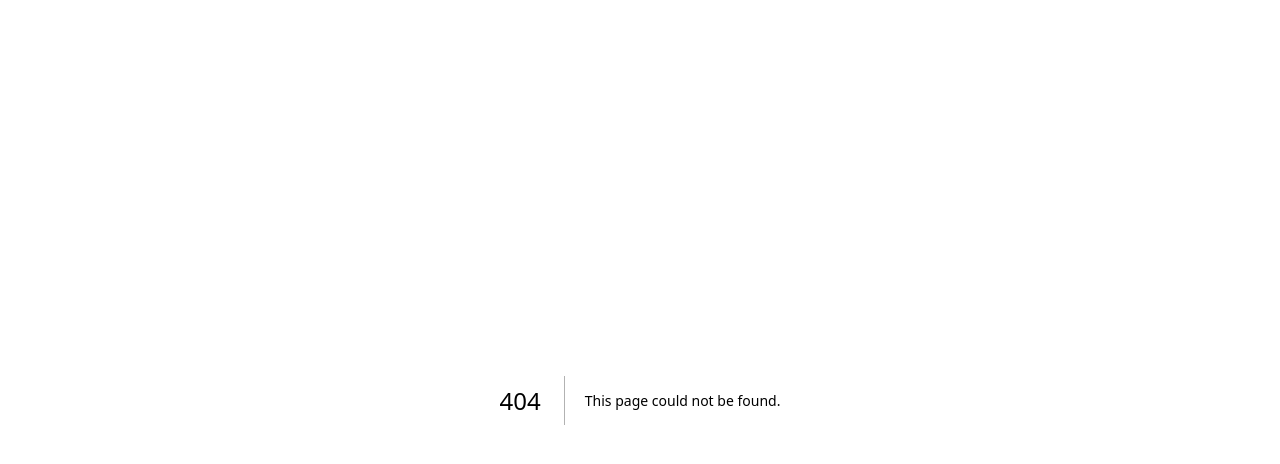
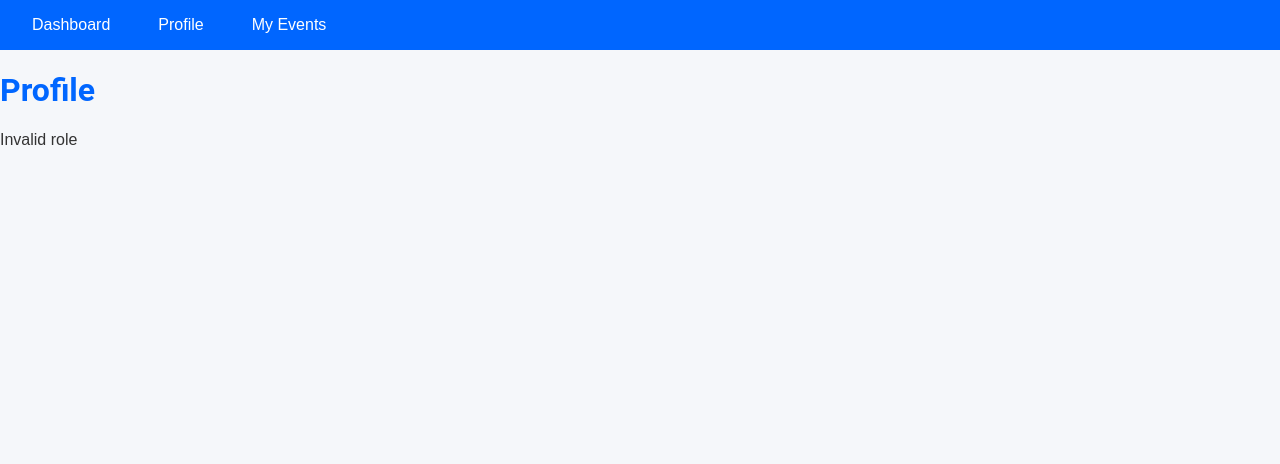
Before and after one commit to VismayGajera112/Assignment, a Next.js app in the folder frontend/: page /profile in a window 1280 px wide. Before the commit this address had no page. Shown: the top 464 px of the page. Built offline with nearby package versions, Linux system fonts and the light colour scheme.

Commit message:
Add Navbar and Profile components; update dashboard layout

```diff
--- a/frontend/components/AuthForm.tsx
+++ b/frontend/components/AuthForm.tsx
@@ -22,7 +22,7 @@ const AuthForm = ({ type }: { type: 'login' | 'register' | 'reset-password' }) =
         await handleLogin(email, password);
         router.push('/dashboard');
       } else if (type === 'register') {
-        await handleRegister(email, password, role); // Assuming 'viewer' as default role
+        await handleRegister(email, password, role);
         router.push('/auth/login');
       } else if (type === 'reset-password') {
         await handleResetPassword(email);
--- /dev/null
+++ b/frontend/components/Navbar.tsx
@@ -0,0 +1,70 @@
+import Link from "next/link";
+import { useEffect, useState } from "react";
+import "../styles/globals.css";
+
+const decodeRole = (token: string): string => {
+  try {
+    const base64Payload = token.split(".")[1];
+    const decoded = JSON.parse(atob(base64Payload));
+    return decoded?.role || "";
+  } catch {
+    return "";
+  }
+};
+
+const Navbar: React.FC = () => {
+  const [role, setRole] = useState("");
+
+  useEffect(() => {
+    const token = localStorage.getItem("token");
+    if (token) {
+      setRole(decodeRole(token));
+    }
+  }, []);
+
+  return (
+    <nav className="navbar">
+      <ul className="navList">
+        {role === "organizer" ? (
+          <>
+            <li className="navItem">
+              <Link href="/dashboard" className="navLink">
+              Dashboard
+              </Link>
+            </li>
+            <li className="navItem">
+              <Link href="/dashboard/events" className="navLink">
+              Events
+              </Link>
+            </li>
+            <li className="navItem">
+              <Link href="/profile" className="navLink">
+              Profile
+              </Link>
+            </li>
+          </>
+        ) : (
+          <>
+          <li className="navItem">
+              <Link href="/dashboard" className="navLink">
+              Dashboard
+              </Link>
+            </li>
+            <li className="navItem">
+              <Link href="/profile" className="navLink">
+                Profile
+              </Link>
+            </li>
+            <li className="navItem">
+              <Link href="/events" className="navLink">
+                My Events
+              </Link>
+            </li>
+          </>
+        )}
+      </ul>
+    </nav>
+  );
+};
+
+export default Navbar;
--- /dev/null
+++ b/frontend/components/Profile.tsx
@@ -0,0 +1,44 @@
+import React, { useEffect, useState } from 'react';
+
+const decodeRole = (token: string): string => {
+    try {
+      const base64Payload = token.split(".")[1];
+      const decoded = JSON.parse(atob(base64Payload));
+      return decoded?.role || "";
+    } catch {
+      return "";
+    }
+  };
+
+const Profile: React.FC = () => {
+    const [role, setRole] = useState("");
+
+      useEffect(() => {
+        const token = localStorage.getItem("token");
+        if (token) {
+          setRole(decodeRole(token));
+        }
+      }, []);
+
+    const renderProfileContent = () => {
+        switch (role) {
+            case 'viewer':
+                return <p>Welcome, Viewer! You can browse the content.</p>;
+            case 'admin':
+                return <p>Welcome, Admin! You have full access to the system.</p>;
+            case 'organizer':
+                return <p>Welcome, Organizer! You can manage events and content.</p>;
+            default:
+                return <p>Invalid role</p>;
+        }
+    };
+
+    return (
+        <div>
+            <h1>Profile</h1>
+            {renderProfileContent()}
+        </div>
+    );
+};
+
+export default Profile;
--- a/frontend/pages/dashboard/events.tsx
+++ b/frontend/pages/dashboard/events.tsx
@@ -1,8 +1,10 @@
+import Navbar from '../../components/Navbar';
 import EventManagement from '../../components/EventManagement';
 
 const EventsPage = () => {
   return (
     <div style={{ padding: '20px' }}>
+      <Navbar />
       <EventManagement />
     </div>
   );
--- /dev/null
+++ b/frontend/pages/profile.tsx
@@ -0,0 +1,14 @@
+import React from 'react';
+import Profile from '@/components/Profile';
+import Navbar from '@/components/Navbar';
+
+const ProfilePage: React.FC = () => {
+    return (
+        <div>
+            <Navbar />
+            <Profile />
+        </div>
+    );
+};
+
+export default ProfilePage;
--- a/frontend/styles/globals.css
+++ b/frontend/styles/globals.css
@@ -10,7 +10,7 @@
 
 body {
   font-family: 'Arial', sans-serif;
-    background-color: linear-gradient(135deg, #FFC371, #FF5F6D);
+  background-color: var(--background-color);
   margin: 0;
   padding: 0;
   color: var(--text-color);
@@ -41,3 +41,48 @@
 button:hover {
   background-color: var(--accent-color);
 }
+
+/* Navbar styles */
+.navbar {
+  background-color: var(--primary-color);
+  padding: 1rem;
+  display: flex;
+  justify-content: space-between;
+  align-items: center;
+}
+
+.navList {
+  list-style: none;
+  display: flex;
+  gap: 1rem;
+  margin: 0;
+  padding: 0;
+}
+
+.navItem {
+  margin: 0;
+}
+
+.navLink {
+  color: white;
+  text-decoration: none;
+}
+
+.navLink:hover {
+  text-decoration: underline;
+}
+
+.navbar a {
+  color: white;
+  text-decoration: none;
+  margin: 0 1rem;
+}
+
+.navbar a:hover {
+  text-decoration: underline;
+}
+
+.navbar .logo {
+  font-size: 1.5rem;
+  font-weight: bold;
+}
```
Also changed, not shown: frontend/components/EventManagement.tsx (+114 -16 lines), frontend/pages/dashboard/index.tsx (+2 -10 lines). Lines whose indentation alone changed are shown as unchanged.
